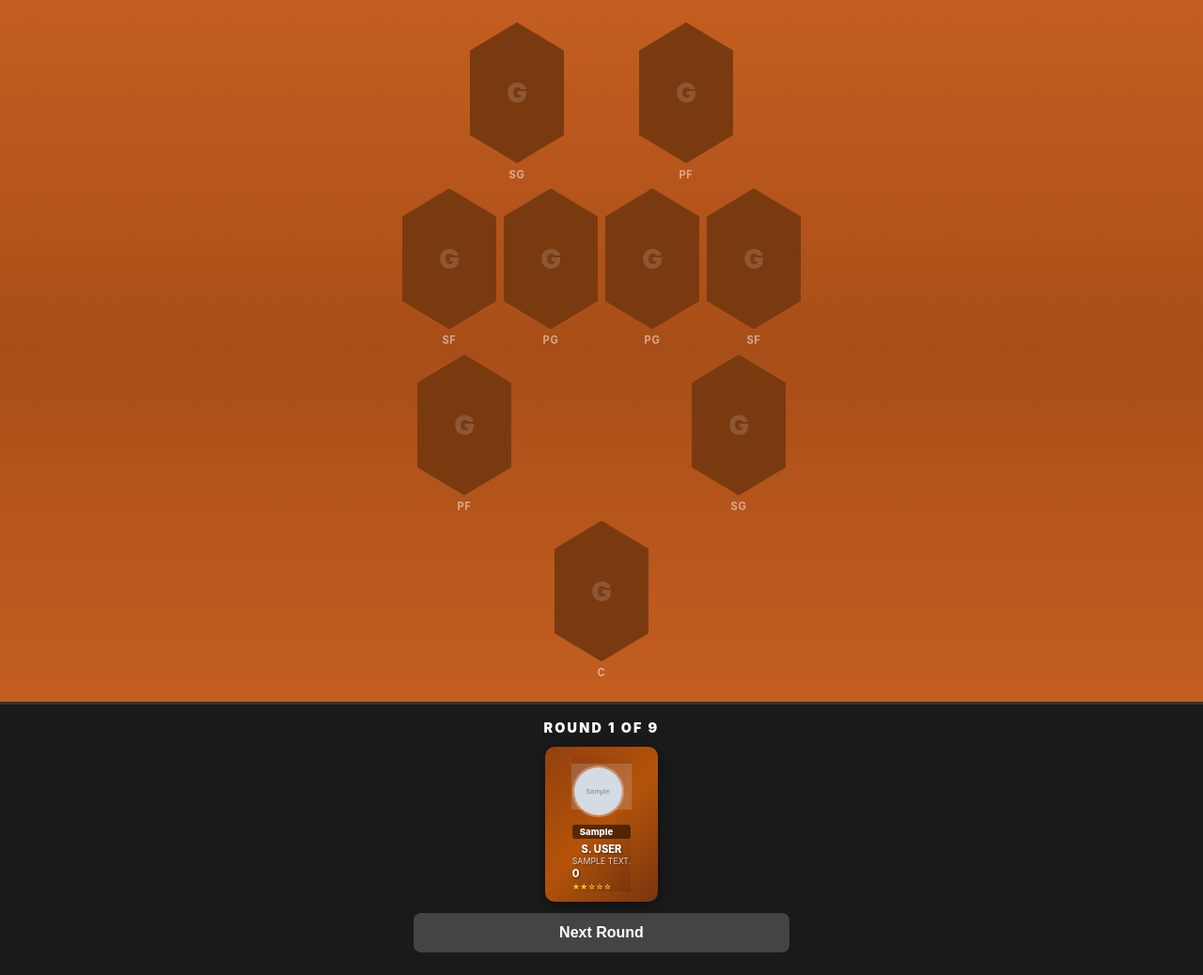
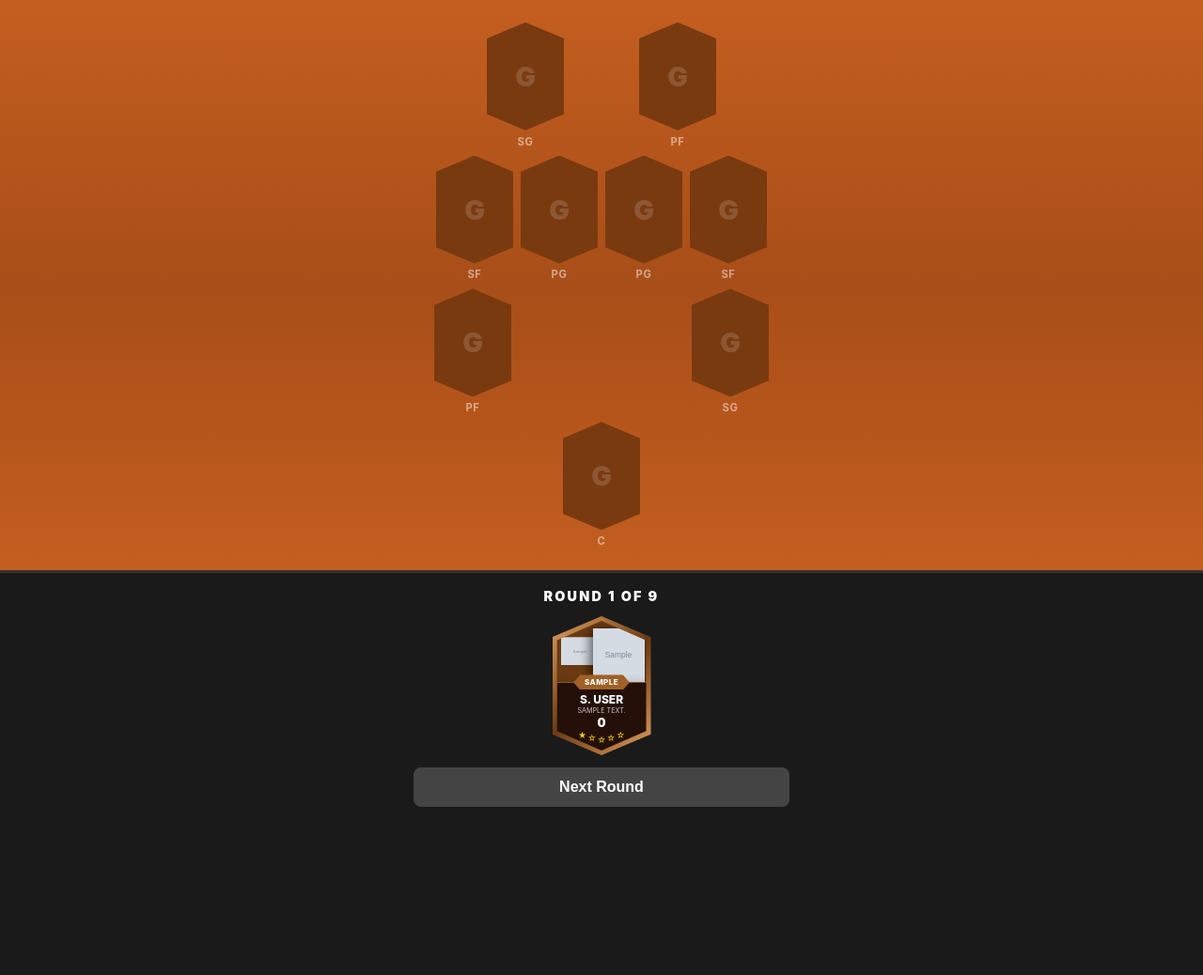
Before and after one commit to DavidSimmerman/giddey, a Django app: page /draft/ in a window 1280 px wide. Shown: the part 77-1115 px from the top of the page at 94% size. After the commit the page ends 936 px from the top, so only its background shows below. Run offline with Django 5.2, Linux system fonts and the light colour scheme; tables that the repository leaves empty hold one stand-in row (values such as "Sample post"); grey boxes marked "Sample" are stand-in pictures.

Commit message:
update player styles

```diff
--- a/game/templates/game/draft.html
+++ b/game/templates/game/draft.html
@@ -95,9 +95,9 @@
         }
 
         .hex-slot {
-            width: 100px;
-            height: 150px;
-            clip-path: polygon(50% 0%, 100% 20%, 100% 80%, 50% 100%, 0% 80%, 0% 20%);
+            width: 82px;
+            height: 115px;
+            clip-path: polygon(50% 0%, 100% 15%, 100% 85%, 50% 100%, 0% 85%, 0% 15%);
             background: #7a3a10;
             display: flex;
             align-items: center;
@@ -119,6 +119,10 @@
             background: #9a5520;
         }
 
+        .hex-slot.filled {
+            padding: 0;
+        }
+
         .hex-slot.filled .empty-label {
             display: none;
         }
@@ -131,91 +135,214 @@
             letter-spacing: 0.05em;
         }
 
-        /* ── Player Card (in slot) ── */
-        .card-in-slot {
-            width: 100%;
-            height: 100%;
-            clip-path: polygon(50% 0%, 100% 20%, 100% 80%, 50% 100%, 0% 80%, 0% 20%);
+        /* ── Tier color definitions ── */
+        .tier-platinum {
+            --border-light: #e0c0ff;
+            --border-dark: #7c3aed;
+            --upper-bg: #5b21b6;
+            --lower-bg: #1e0a3e;
+            --divider-color: #9056d0;
+            --badge-bg: #9333ea;
+        }
+        .tier-gold {
+            --border-light: #ffe066;
+            --border-dark: #a07010;
+            --upper-bg: #8a6010;
+            --lower-bg: #352408;
+            --divider-color: #b8920b;
+            --badge-bg: #c49000;
+        }
+        .tier-silver {
+            --border-light: #d8d8d8;
+            --border-dark: #707070;
+            --upper-bg: #585858;
+            --lower-bg: #222222;
+            --divider-color: #808080;
+            --badge-bg: #808890;
+        }
+        .tier-bronze {
+            --border-light: #e0a060;
+            --border-dark: #6b3a12;
+            --upper-bg: #6b3a12;
+            --lower-bg: #241008;
+            --divider-color: #8b5a2a;
+            --badge-bg: #a06028;
+        }
+
+        /* ── Card structure (shared between pool and slot) ── */
+        .card-inner {
+            position: absolute;
+            top: 5px;
+            left: 5px;
+            right: 5px;
+            bottom: 5px;
+            clip-path: polygon(50% 0%, 100% 15%, 100% 85%, 50% 100%, 0% 85%, 0% 15%);
+            display: flex;
+            flex-direction: column;
+            overflow: hidden;
+            filter: drop-shadow(0 3px 8px rgba(0,0,0,0.7));
+        }
+
+        .card-upper {
+            flex: 50;
+            background: var(--upper-bg);
+            position: relative;
+            overflow: hidden;
+        }
+
+        .card-upper .team-logo-bg {
+            position: absolute;
+            left: 5%;
+            top: 50%;
+            transform: translateY(-50%);
+            width: 42%;
+            height: 55%;
+            object-fit: contain;
+            opacity: 1;
+            pointer-events: none;
+        }
+
+        .card-upper .player-photo {
+            position: absolute;
+            right: 2%;
+            bottom: 0;
+            width: 58%;
+            height: 88%;
+            object-fit: cover;
+            object-position: top center;
+            z-index: 1;
+            filter: drop-shadow(-3px 2px 6px rgba(0,0,0,0.6));
+        }
+
+        .card-badge-row {
+            height: 1px;
+            background: var(--divider-color);
+            position: relative;
+            z-index: 3;
+            box-shadow: 0 0 6px rgba(0,0,0,0.6);
+        }
+
+        .card-badge-row .position-badge {
+            position: absolute;
+            top: 50%;
+            left: 50%;
+            transform: translate(-50%, -50%);
+            font-size: 0.5rem;
+            font-weight: 800;
+            color: #fff;
+            background: var(--badge-bg);
+            padding: 3px 12px;
+            clip-path: polygon(12% 0%, 88% 0%, 100% 50%, 88% 100%, 12% 100%, 0% 50%);
+            text-transform: uppercase;
+            letter-spacing: 0.05em;
+            white-space: nowrap;
+            z-index: 4;
+        }
+
+        .card-lower {
+            flex: 50;
+            background: var(--lower-bg);
             display: flex;
             flex-direction: column;
             align-items: center;
             justify-content: center;
-            position: relative;
-            overflow: hidden;
-            padding: 0.3rem;
+            padding: 6px 1px 1px;
+            gap: 0;
         }
 
-        .card-in-slot .team-logo-bg {
-            position: absolute;
-            top: 8px;
-            left: 50%;
-            transform: translateX(-50%);
-            width: 50px;
-            height: 50px;
-            object-fit: contain;
-            opacity: 0.25;
-            pointer-events: none;
-        }
-
-        .card-in-slot .player-photo {
-            width: 40px;
-            height: 40px;
-            border-radius: 50%;
-            object-fit: cover;
-            border: 2px solid rgba(255,255,255,0.3);
-            position: relative;
-            z-index: 1;
-            margin-top: 8px;
-        }
-
-        .card-in-slot .position-badge {
-            font-size: 0.5rem;
-            font-weight: 800;
-            color: #fff;
-            background: rgba(0,0,0,0.5);
-            padding: 1px 6px;
-            border-radius: 3px;
-            position: relative;
-            z-index: 1;
-            margin-top: 2px;
-        }
-
-        .card-in-slot .player-name {
-            font-size: 0.55rem;
+        .card-lower .player-name {
+            font-size: 0.6rem;
             font-weight: 800;
             color: #fff;
             text-transform: uppercase;
             text-align: center;
-            position: relative;
-            z-index: 1;
-            margin-top: 2px;
-            line-height: 1.1;
-            text-shadow: 1px 1px 2px rgba(0,0,0,0.5);
+            line-height: 1.15;
+            white-space: nowrap;
+            overflow: hidden;
+            text-overflow: ellipsis;
+            max-width: 100%;
         }
 
-        .card-in-slot .player-division {
+        .card-lower .player-division {
             font-size: 0.45rem;
-            color: rgba(255,255,255,0.8);
+            color: rgba(255,255,255,0.75);
             text-transform: uppercase;
-            position: relative;
-            z-index: 1;
-            text-shadow: 1px 1px 2px rgba(0,0,0,0.5);
+            margin-top: 1px;
         }
 
-        .card-in-slot .player-year {
-            font-size: 0.55rem;
-            font-weight: 800;
+        .card-lower .player-year {
+            font-size: 0.75rem;
+            font-weight: 900;
             color: #fff;
-            position: relative;
-            z-index: 1;
-            text-shadow: 1px 1px 2px rgba(0,0,0,0.5);
+            margin-top: 1px;
         }
 
-        /* Tier backgrounds */
-        .tier-platinum { background: linear-gradient(135deg, #7c3aed, #a855f7, #ec4899); }
-        .tier-gold { background: linear-gradient(135deg, #b8860b, #f59e0b, #d97706); }
-        .tier-silver { background: linear-gradient(135deg, #6b7280, #9ca3af, #6b7280); }
-        .tier-bronze { background: linear-gradient(135deg, #92400e, #b45309, #78350f); }
+        .card-lower .stars {
+            display: flex;
+            justify-content: center;
+            align-items: flex-end;
+            gap: 1px;
+            margin-top: 2px;
+        }
+
+        .card-lower .stars .star {
+            font-size: 0.5rem;
+            color: #facc15;
+            line-height: 1;
+            display: block;
+        }
+
+        .card-lower .stars .star:nth-child(1) { margin-bottom: 4px; }
+        .card-lower .stars .star:nth-child(2) { margin-bottom: 2px; }
+        .card-lower .stars .star:nth-child(3) { margin-bottom: 0; }
+        .card-lower .stars .star:nth-child(4) { margin-bottom: 2px; }
+        .card-lower .stars .star:nth-child(5) { margin-bottom: 4px; }
+
+        /* ── Slot card sizing ── */
+        .card-in-slot {
+            width: 100%;
+            height: 100%;
+            position: relative;
+            background: linear-gradient(135deg, var(--border-light) 0%, var(--border-dark) 50%, var(--border-light) 100%);
+        }
+
+        .card-in-slot .card-inner {
+            top: 3px;
+            left: 3px;
+            right: 3px;
+            bottom: 3px;
+        }
+
+        .card-in-slot .card-badge-row .position-badge {
+            font-size: 0.42rem;
+            padding: 1px 5px;
+        }
+
+        .card-in-slot .card-lower {
+            padding: 5px 3px 1px;
+        }
+
+        .card-in-slot .card-lower .player-name {
+            font-size: 0.5rem;
+        }
+
+        .card-in-slot .card-lower .player-division {
+            font-size: 0.35rem;
+        }
+
+        .card-in-slot .card-lower .player-year {
+            font-size: 0.55rem;
+        }
+
+        .card-in-slot .card-lower .stars .star {
+            font-size: 0.38rem;
+        }
+
+        .card-in-slot .card-lower .stars .star:nth-child(1) { margin-bottom: 3px; }
+        .card-in-slot .card-lower .stars .star:nth-child(2) { margin-bottom: 1px; }
+        .card-in-slot .card-lower .stars .star:nth-child(3) { margin-bottom: 0; }
+        .card-in-slot .card-lower .stars .star:nth-child(4) { margin-bottom: 1px; }
+        .card-in-slot .card-lower .stars .star:nth-child(5) { margin-bottom: 3px; }
 
         /* ── Draft Area (bottom) ── */
         .draft-area {
@@ -240,25 +367,20 @@
             display: flex;
             justify-content: center;
             gap: 1rem;
-            min-height: 160px;
+            min-height: 150px;
             align-items: center;
         }
 
         /* ── Pool Card ── */
         .pool-card {
-            width: 120px;
-            height: 165px;
-            border-radius: 10px;
-            display: flex;
-            flex-direction: column;
-            align-items: center;
-            justify-content: center;
+            width: 105px;
+            height: 148px;
+            clip-path: polygon(50% 0%, 100% 15%, 100% 85%, 50% 100%, 0% 85%, 0% 15%);
+            background: linear-gradient(135deg, var(--border-light) 0%, var(--border-dark) 50%, var(--border-light) 100%);
             position: relative;
-            overflow: hidden;
             cursor: grab;
             transition: transform 0.15s, opacity 0.3s;
             user-select: none;
-            box-shadow: 0 4px 15px rgba(0,0,0,0.4);
         }
 
         .pool-card:hover {
@@ -280,87 +402,23 @@
             transform: scale(0.95);
         }
 
-        .pool-card .team-logo-bg {
-            position: absolute;
-            top: 10px;
-            left: 50%;
-            transform: translateX(-50%);
-            width: 65px;
-            height: 65px;
-            object-fit: contain;
-            opacity: 0.2;
-            pointer-events: none;
+        .pool-card .card-lower .player-name {
+            font-size: 0.75rem;
         }
 
-        .pool-card .player-photo {
-            width: 55px;
-            height: 55px;
-            border-radius: 50%;
-            object-fit: cover;
-            border: 2px solid rgba(255,255,255,0.3);
-            position: relative;
-            z-index: 1;
-            margin-top: 10px;
+        .pool-card .card-lower .player-year {
+            font-size: 0.8rem;
         }
 
-        .pool-card .position-badge {
-            font-size: 0.6rem;
-            font-weight: 800;
-            color: #fff;
-            background: rgba(0,0,0,0.5);
-            padding: 2px 8px;
-            border-radius: 3px;
-            position: relative;
-            z-index: 1;
-            margin-top: 4px;
+        .pool-card .card-lower .stars .star {
+            font-size: 0.55rem;
         }
 
-        .pool-card .player-name {
-            font-size: 0.7rem;
-            font-weight: 800;
-            color: #fff;
-            text-transform: uppercase;
-            text-align: center;
-            position: relative;
-            z-index: 1;
-            margin-top: 4px;
-            text-shadow: 1px 1px 2px rgba(0,0,0,0.5);
-        }
-
-        .pool-card .player-division {
-            font-size: 0.55rem;
-            color: rgba(255,255,255,0.8);
-            text-transform: uppercase;
-            position: relative;
-            z-index: 1;
-            text-shadow: 1px 1px 2px rgba(0,0,0,0.5);
-        }
-
-        .pool-card .player-year {
-            font-size: 0.7rem;
-            font-weight: 800;
-            color: #fff;
-            position: relative;
-            z-index: 1;
-            margin-top: 1px;
-            text-shadow: 1px 1px 2px rgba(0,0,0,0.5);
-        }
-
-        .pool-card .stars {
-            font-size: 0.5rem;
-            color: #facc15;
-            position: relative;
-            z-index: 1;
-            margin-top: 2px;
-        }
-
-        .card-in-slot .stars {
-            font-size: 0.4rem;
-            color: #facc15;
-            position: relative;
-            z-index: 1;
-            margin-top: 1px;
-        }
+        .pool-card .card-lower .stars .star:nth-child(1) { margin-bottom: 5px; }
+        .pool-card .card-lower .stars .star:nth-child(2) { margin-bottom: 2px; }
+        .pool-card .card-lower .stars .star:nth-child(3) { margin-bottom: 0; }
+        .pool-card .card-lower .stars .star:nth-child(4) { margin-bottom: 2px; }
+        .pool-card .card-lower .stars .star:nth-child(5) { margin-bottom: 5px; }
 
         /* ── Next Round Button ── */
         .next-round-btn {
@@ -537,14 +595,19 @@
     }
 
     function getStars(rating) {
-        if (rating >= 88) return 5;
-        if (rating >= 82) return 4;
-        if (rating >= 76) return 3;
-        return 2;
+        if (rating >= 88) return 4;
+        if (rating >= 82) return 3;
+        if (rating >= 76) return 2;
+        return 1;
     }
 
     function starString(count) {
-        return '★'.repeat(count) + '☆'.repeat(5 - count);
+        let html = '';
+        for (let i = 0; i < 5; i++) {
+            const filled = i < count;
+            html += `<span class="star">${filled ? '★' : '☆'}</span>`;
+        }
+        return html;
     }
 
     function buildCardHTML(player, isSlot) {
@@ -556,13 +619,21 @@
 
         return `
             <div class="${isSlot ? 'card-in-slot' : ''} ${tierClass}">
+                <div class="card-inner">
+                    <div class="card-upper">
                         <img class="team-logo-bg" src="${player.team_logo}" alt="" onerror="this.style.display='none'">
                         <img class="player-photo" src="${player.image}" alt="${player.first_name} ${player.last_name}" onerror="this.style.display='none'">
+                    </div>
+                    <div class="card-badge-row">
                         <div class="position-badge">${player.position}</div>
+                    </div>
+                    <div class="card-lower">
                         <div class="player-name">${initial}. ${lastName}</div>
                         <div class="player-division">${player.team_division}</div>
                         <div class="player-year">${player.draft_year}</div>
                         <div class="stars">${starString(stars)}</div>
+                    </div>
+                </div>
             </div>
         `;
     }
@@ -582,135 +653,125 @@
         currentPool.forEach((player, index) => {
             const card = document.createElement('div');
             card.className = 'pool-card tier-' + getTier(player.rating);
-            card.draggable = true;
             card.dataset.index = index;
             card.innerHTML = buildCardHTML(player, false);
 
-            card.addEventListener('dragstart', (e) => {
-                e.dataTransfer.setData('text/plain', JSON.stringify(player));
-                card.classList.add('dragging');
-            });
-
-            card.addEventListener('dragend', () => {
-                card.classList.remove('dragging');
-            });
-
-            // Touch support
-            card.addEventListener('touchstart', handleTouchStart, { passive: false });
-            card.addEventListener('touchmove', handleTouchMove, { passive: false });
-            card.addEventListener('touchend', handleTouchEnd, { passive: false });
+            // Mouse drag
+            card.addEventListener('mousedown', (e) => handleDragStart(e, card, index));
+            // Touch drag
+            card.addEventListener('touchstart', (e) => handleDragStart(e, card, index), { passive: false });
 
             pool.appendChild(card);
         });
     }
 
-    // ── Touch drag support ──
-    let touchDragData = null;
-    let touchDragEl = null;
-    let touchClone = null;
+    // ── Unified drag support (mouse + touch) ──
+    let dragData = null;
+    let dragEl = null;
+    let dragClone = null;
 
-    function handleTouchStart(e) {
+    function getPointer(e) {
+        if (e.touches) return { x: e.touches[0].clientX, y: e.touches[0].clientY };
+        return { x: e.clientX, y: e.clientY };
+    }
+
+    function getEndPointer(e) {
+        if (e.changedTouches) return { x: e.changedTouches[0].clientX, y: e.changedTouches[0].clientY };
+        return { x: e.clientX, y: e.clientY };
+    }
+
+    function handleDragStart(e, card, index) {
         if (pickedThisRound) return;
-        const card = e.currentTarget;
-        const index = parseInt(card.dataset.index);
-        touchDragData = currentPool[index];
-        touchDragEl = card;
+        e.preventDefault();
 
-        // Create a visual clone that follows the finger
-        touchClone = card.cloneNode(true);
-        touchClone.style.position = 'fixed';
-        touchClone.style.zIndex = '999';
-        touchClone.style.pointerEvents = 'none';
-        touchClone.style.opacity = '0.8';
-        touchClone.style.width = card.offsetWidth + 'px';
-        touchClone.style.height = card.offsetHeight + 'px';
-        const touch = e.touches[0];
-        touchClone.style.left = (touch.clientX - card.offsetWidth / 2) + 'px';
-        touchClone.style.top = (touch.clientY - card.offsetHeight / 2) + 'px';
-        document.body.appendChild(touchClone);
+        dragData = currentPool[index];
+        dragEl = card;
+
+        const pos = getPointer(e);
+
+        // Clone the card to follow cursor/finger
+        dragClone = card.cloneNode(true);
+        dragClone.style.position = 'fixed';
+        dragClone.style.zIndex = '999';
+        dragClone.style.pointerEvents = 'none';
+        dragClone.style.opacity = '0.85';
+        dragClone.style.width = card.offsetWidth + 'px';
+        dragClone.style.height = card.offsetHeight + 'px';
+        dragClone.style.left = (pos.x - card.offsetWidth / 2) + 'px';
+        dragClone.style.top = (pos.y - card.offsetHeight / 2) + 'px';
+        dragClone.style.transition = 'none';
+        document.body.appendChild(dragClone);
 
         card.classList.add('dragging');
-        e.preventDefault();
+
+        // Bind move/end to document
+        document.addEventListener('mousemove', handleDragMove);
+        document.addEventListener('mouseup', handleDragEnd);
+        document.addEventListener('touchmove', handleDragMove, { passive: false });
+        document.addEventListener('touchend', handleDragEnd, { passive: false });
     }
 
-    function handleTouchMove(e) {
-        if (!touchClone) return;
-        const touch = e.touches[0];
-        touchClone.style.left = (touch.clientX - touchClone.offsetWidth / 2) + 'px';
-        touchClone.style.top = (touch.clientY - touchClone.offsetHeight / 2) + 'px';
+    function handleDragMove(e) {
+        if (!dragClone) return;
+        e.preventDefault();
+        const pos = getPointer(e);
+        dragClone.style.left = (pos.x - dragClone.offsetWidth / 2) + 'px';
+        dragClone.style.top = (pos.y - dragClone.offsetHeight / 2) + 'px';
 
-        // Highlight slot under finger
+        // Highlight slot under pointer
         document.querySelectorAll('.hex-slot').forEach(s => s.classList.remove('dragover'));
-        const el = document.elementFromPoint(touch.clientX, touch.clientY);
+        dragClone.style.display = 'none';
+        const el = document.elementFromPoint(pos.x, pos.y);
+        dragClone.style.display = '';
         if (el) {
             const slot = el.closest('.hex-slot');
             if (slot && !slot.classList.contains('filled')) {
                 slot.classList.add('dragover');
             }
         }
-        e.preventDefault();
     }
 
-    function handleTouchEnd(e) {
-        if (!touchClone || !touchDragData) {
-            cleanupTouch();
+    function handleDragEnd(e) {
+        if (!dragClone || !dragData) {
+            cleanupDrag();
             return;
         }
 
-        const touch = e.changedTouches[0];
-        if (touchClone) touchClone.style.display = 'none';
-        const el = document.elementFromPoint(touch.clientX, touch.clientY);
-        if (touchClone) touchClone.style.display = '';
+        const pos = getEndPointer(e);
+        dragClone.style.display = 'none';
+        const el = document.elementFromPoint(pos.x, pos.y);
+        dragClone.style.display = '';
 
         if (el) {
             const slot = el.closest('.hex-slot');
             if (slot && !slot.classList.contains('filled')) {
-                placeCard(slot, touchDragData);
+                placeCard(slot, dragData);
             }
         }
 
         document.querySelectorAll('.hex-slot').forEach(s => s.classList.remove('dragover'));
-        cleanupTouch();
+        cleanupDrag();
     }
 
-    function cleanupTouch() {
-        if (touchClone && touchClone.parentNode) {
-            touchClone.parentNode.removeChild(touchClone);
-        }
-        if (touchDragEl) touchDragEl.classList.remove('dragging');
-        touchDragData = null;
-        touchDragEl = null;
-        touchClone = null;
+    function cleanupDrag() {
+        if (dragClone && dragClone.parentNode) dragClone.parentNode.removeChild(dragClone);
+        if (dragEl) dragEl.classList.remove('dragging');
+        dragData = null;
+        dragEl = null;
+        dragClone = null;
+        document.removeEventListener('mousemove', handleDragMove);
+        document.removeEventListener('mouseup', handleDragEnd);
+        document.removeEventListener('touchmove', handleDragMove);
+        document.removeEventListener('touchend', handleDragEnd);
     }
 
     // ── Drop zones ──
     function setupDropZones() {
         document.querySelectorAll('.hex-slot').forEach(slot => {
-            // Show empty label
             const label = document.createElement('span');
             label.className = 'empty-label';
             label.textContent = 'G';
             slot.appendChild(label);
-
-            slot.addEventListener('dragover', (e) => {
-                if (slot.classList.contains('filled')) return;
-                e.preventDefault();
-                slot.classList.add('dragover');
-            });
-
-            slot.addEventListener('dragleave', () => {
-                slot.classList.remove('dragover');
-            });
-
-            slot.addEventListener('drop', (e) => {
-                e.preventDefault();
-                slot.classList.remove('dragover');
-                if (slot.classList.contains('filled')) return;
-                if (pickedThisRound) return;
-
-                const player = JSON.parse(e.dataTransfer.getData('text/plain'));
-                placeCard(slot, player);
-            });
         });
     }
 
@@ -722,14 +783,11 @@
         draftedPlayerIds.push(player.id);
         pickedThisRound = true;
 
-        // Render card in slot
         slot.innerHTML = buildCardHTML(player, true);
         slot.classList.add('filled');
 
-        // Disable remaining pool cards
         document.querySelectorAll('.pool-card').forEach(card => {
             card.classList.add('disabled');
-            card.draggable = false;
         });
 
         updateScore();
@@ -748,7 +806,6 @@
         if (!pickedThisRound) return;
 
         if (currentRound >= totalRounds) {
-            // Draft complete
             const overlay = document.getElementById('draft-complete');
             const talent = document.getElementById('talent-score').textContent;
             document.getElementById('final-score').textContent = 'Total Talent: ' + talent;
```
Also changed, not shown: game/management/commands/scrape_nba.py (+4 -6 lines). Lines whose indentation alone changed are shown as unchanged.
